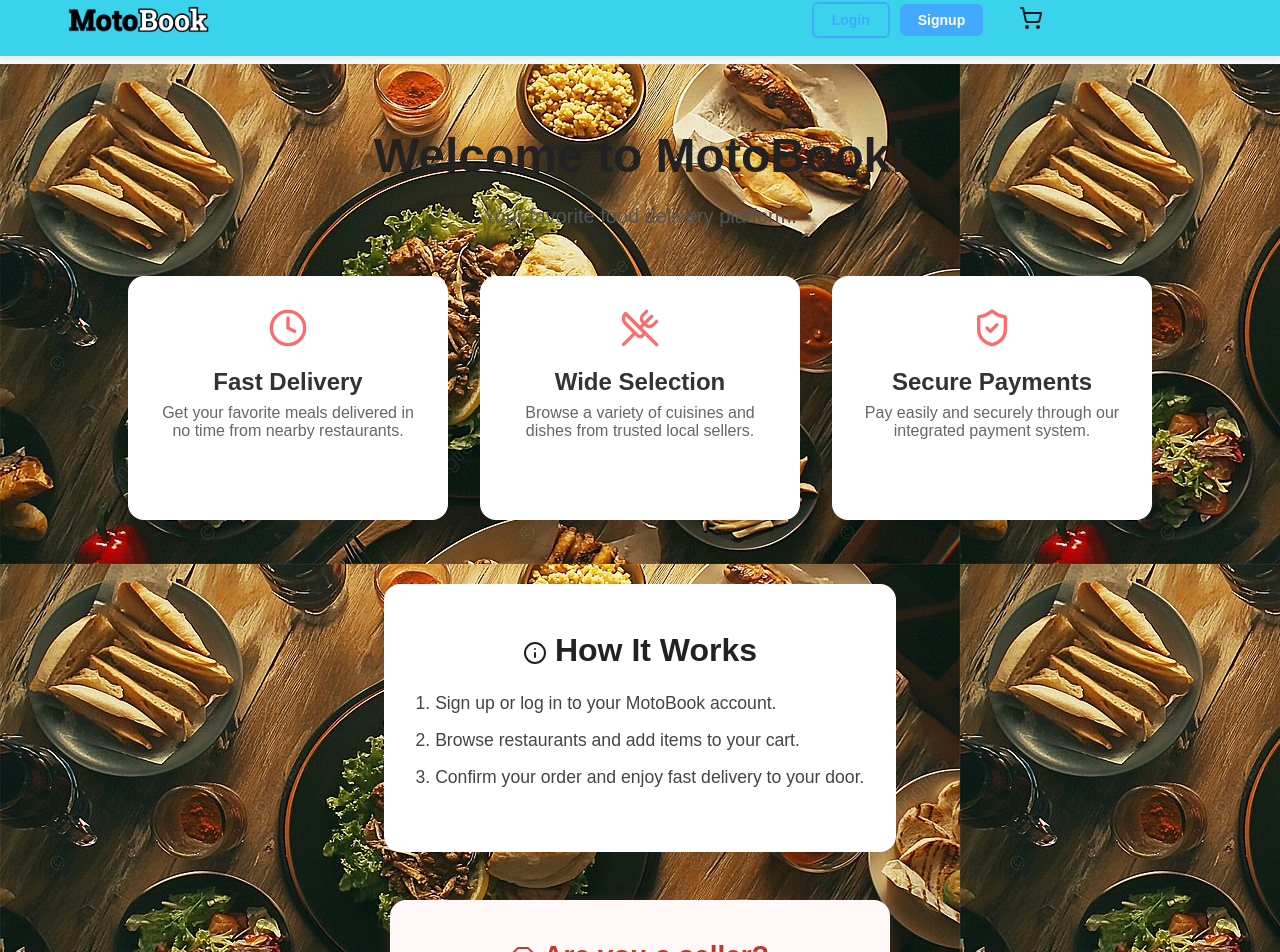
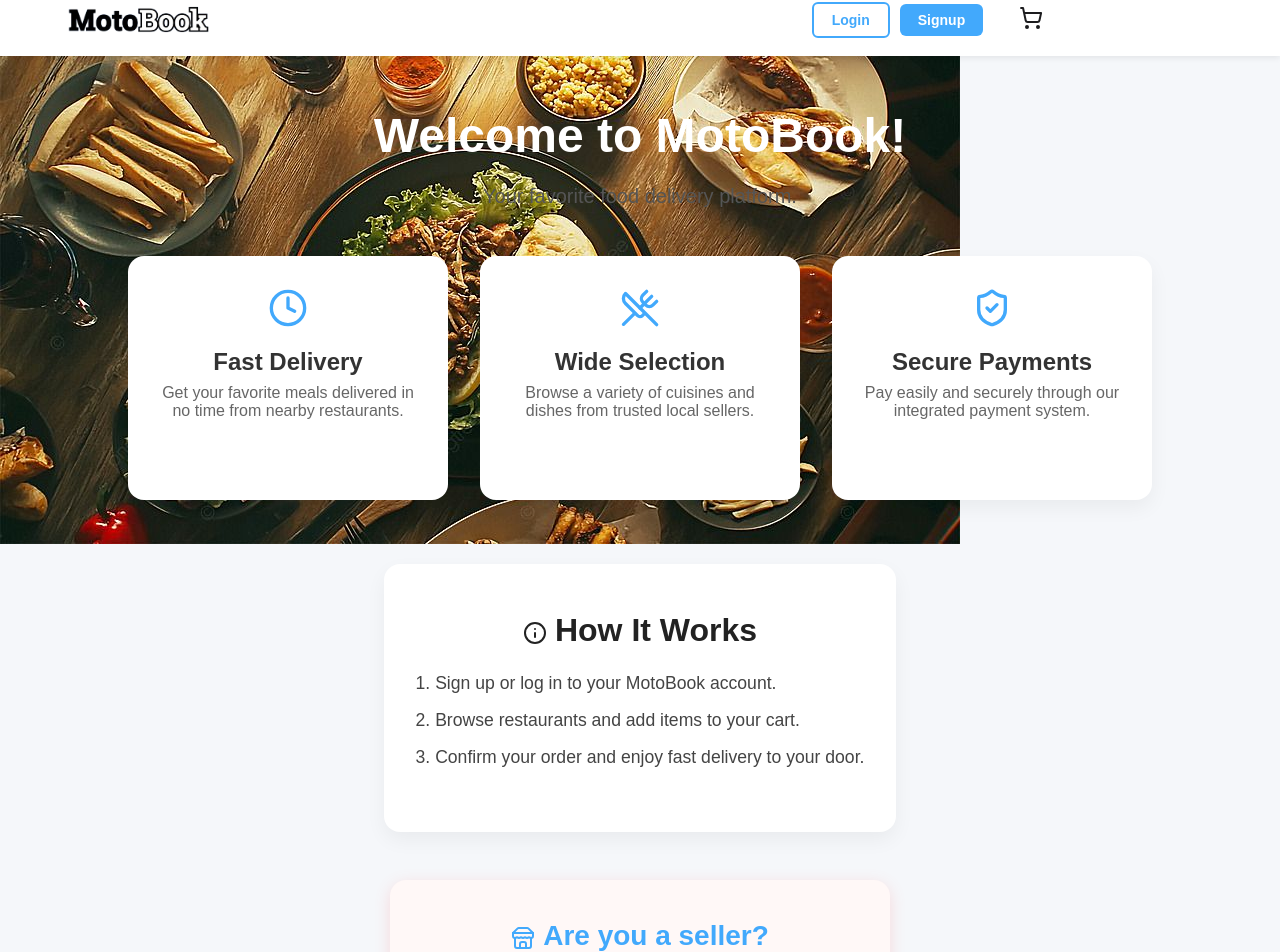
Before and after one commit to Kennyy02/Motobook, a React (Vite) app in the folder frontend/: page / in a window 1280 px wide. Shown: the part 16-968 px from the top of the page. Built offline with nearby package versions, Linux system fonts and the light colour scheme; no server answers.

Commit message:
fixed landing

```diff
--- a/frontend/src/styles/landing/Header.css
+++ b/frontend/src/styles/landing/Header.css
@@ -1,5 +1,5 @@
 .header {
-  background-color: #3bd3eb;
+  background-color: #ffffff;
   padding: 16px 5%;
   box-shadow: 0 2px 6px rgba(0, 0, 0, 0.08);
   position: fixed;
--- a/frontend/src/styles/landing/LandingPage.css
+++ b/frontend/src/styles/landing/LandingPage.css
@@ -12,19 +12,20 @@ body {
 }
 
 .landing-container {
-  margin-top: 80px;
+  margin-top: 60px;
   padding: 4rem 1.5rem;
   display: flex;
   flex-direction: column;
   align-items: center;
   text-align: center;
   background-image: url("../../assets/logo/bg1.jpg");
+  background-repeat: no-repeat;
 }
 
 .landing-container h1 {
   font-size: 3rem;
   font-weight: 700;
-  color: #222;
+  color: #ffffff;
   margin-bottom: 1rem;
 }
 
@@ -61,7 +62,7 @@ body {
 }
 
 .feature-icon {
-  color: #ff6b6b;
+  color: #42a9fc;
   margin-bottom: 1rem;
 }
 
@@ -118,7 +119,7 @@ body {
 
 .seller-section h2 {
   font-size: 1.75rem;
-  color: #c0392b;
+  color: #42a9fc;
   margin-bottom: 1rem;
 }
 
```
